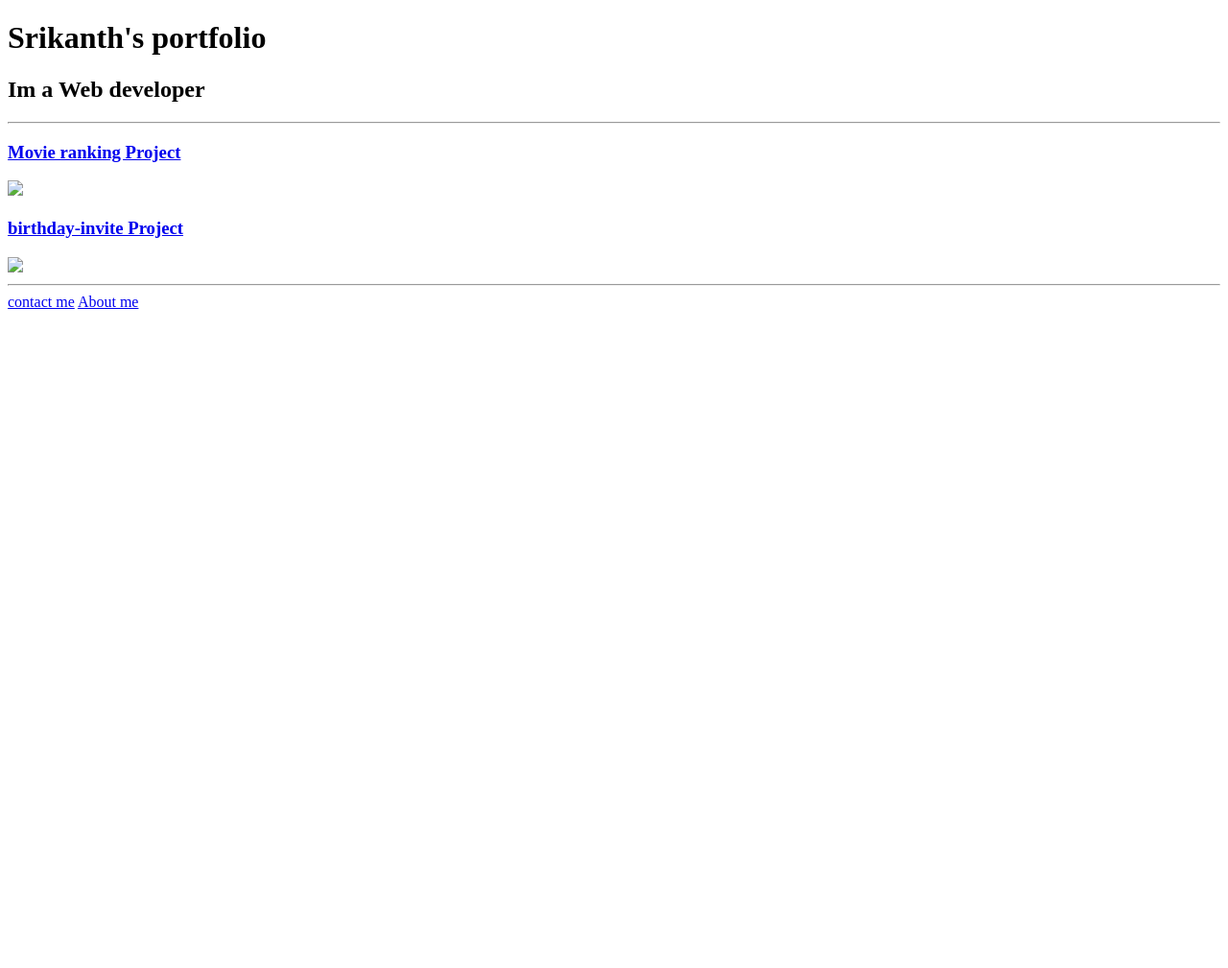
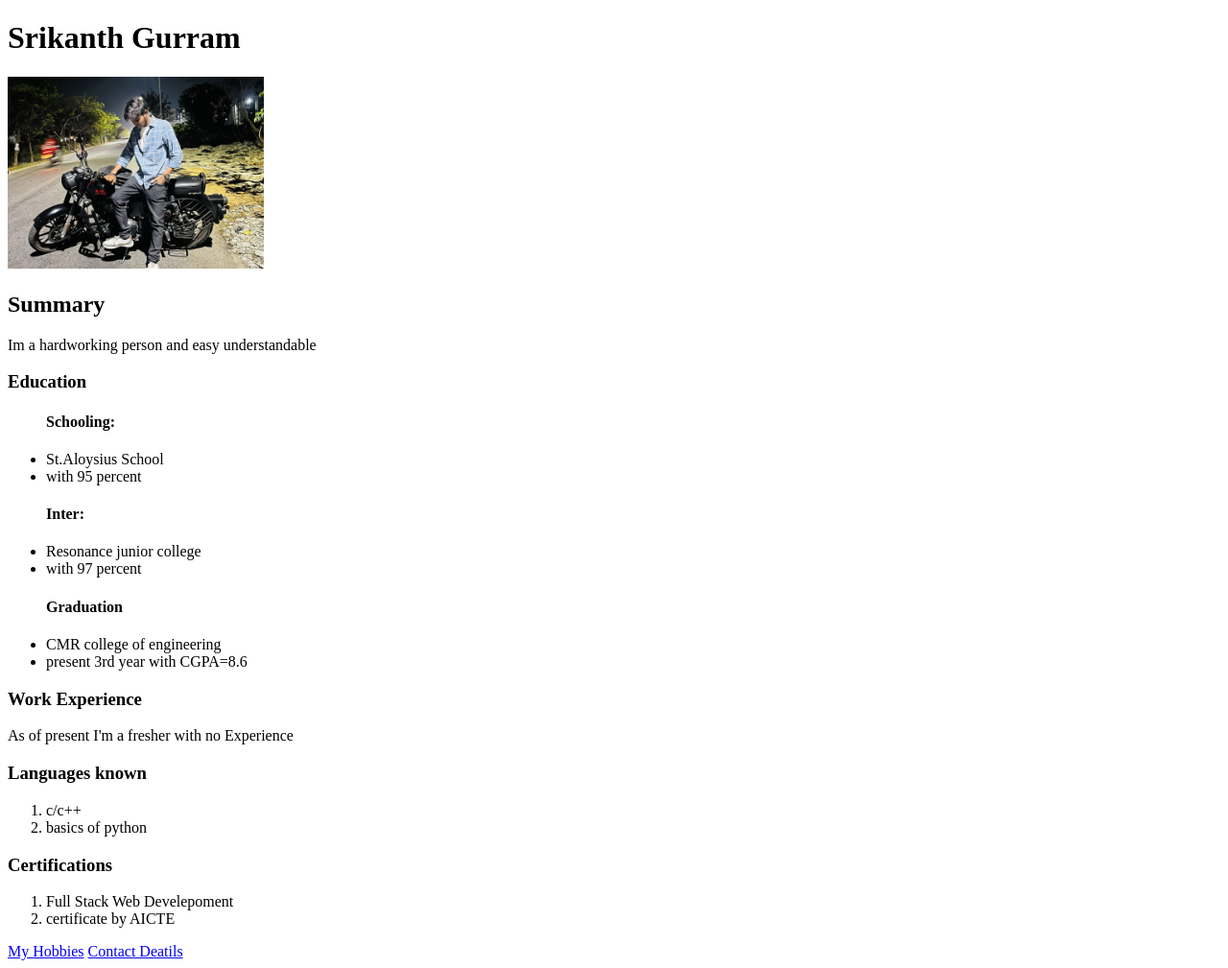
Before and after one commit to Srikanth-1911/html-portfolio, a plain HTML site: page index.html in a window 1280 px wide. Shown: the whole page at 96% size. Before the commit the page ends 800 px from the top, so only its background shows below. Drawn offline with Linux system fonts and the light colour scheme.

Commit message:
Add files via upload

```diff
--- a/index.html
+++ b/index.html
@@ -1,19 +1,44 @@
 <!DOCTYPE html>
 <html lang="en">
-<head>
-    <meta charset="UTF-8">
-    <title>My Project</title>
-</head>
-<body>
-    <h1>Srikanth's portfolio</h1>
-    <h2>Im a Web developer</h2>
-    <hr>
-   <h3> <a href="../4.3 HTML Porfolio Project/public/movie-ranking.html">Movie ranking Project</a></h3>
-    <img src="../4.3 HTML Porfolio Project/assets/images/movie-ranking.png" height="200"/>
-   <h3> <a href="../4.3 HTML Porfolio Project/public/birthday-invite.html">birthday-invite Project</a></h3>
-    <img src="../4.3 HTML Porfolio Project/assets/images/birthday-invite.png" height="200"/>
-    <hr>
-    <a href="../4.3 HTML Porfolio Project/public/contact.html">contact me</a>
-    <a href="../4.3 HTML Porfolio Project/public/about.html">About me</a>
-</body>
+    <head>
+        <title>My Resume</title>
+    </head>
+    <body>
+        <h1>Srikanth Gurram</h1>
+        <img src="./me.jpg" height="200"/>
+        <h2>Summary</h2>
+        <p>Im a hardworking person and easy understandable</p>
+        <h3>Education</h3>
+        <ul>
+            <h4>Schooling:</h4>
+            <li>St.Aloysius School</li>
+            <li>with 95 percent</li>
+        </ul>
+        <ul>
+            <h4>Inter:</h4>
+            <li>Resonance junior college</li>
+            <li>with 97 percent</li>
+        </ul>
+        <ul>
+            <h4>Graduation</h4>
+            <li>CMR college of engineering</li>
+            <li>present 3rd year with CGPA=8.6</li>
+        </ul>
+        <h3>Work Experience</h3>
+        <p>As of present I'm a fresher with no Experience</p>
+        <h3>Languages known</h3>
+        <ol>
+            <li>c/c++</li>
+            <li>basics of python</li>
+        </ol>
+        <h3>Certifications</h3>
+        <ol>
+            <li>Full Stack Web Develepoment</li>
+            <li>certificate by AICTE</li>
+        </ol>
+        <a href="./hobbies.html">My Hobbies</a>
+        <a href="./contacts.html">Contact Deatils</a>
+
+    </body>
+
 </html>
```
Also changed, not shown: contacts.html (added, +7 -0 lines), hobbies.html (added, +7 -0 lines), me.jpg (added).
